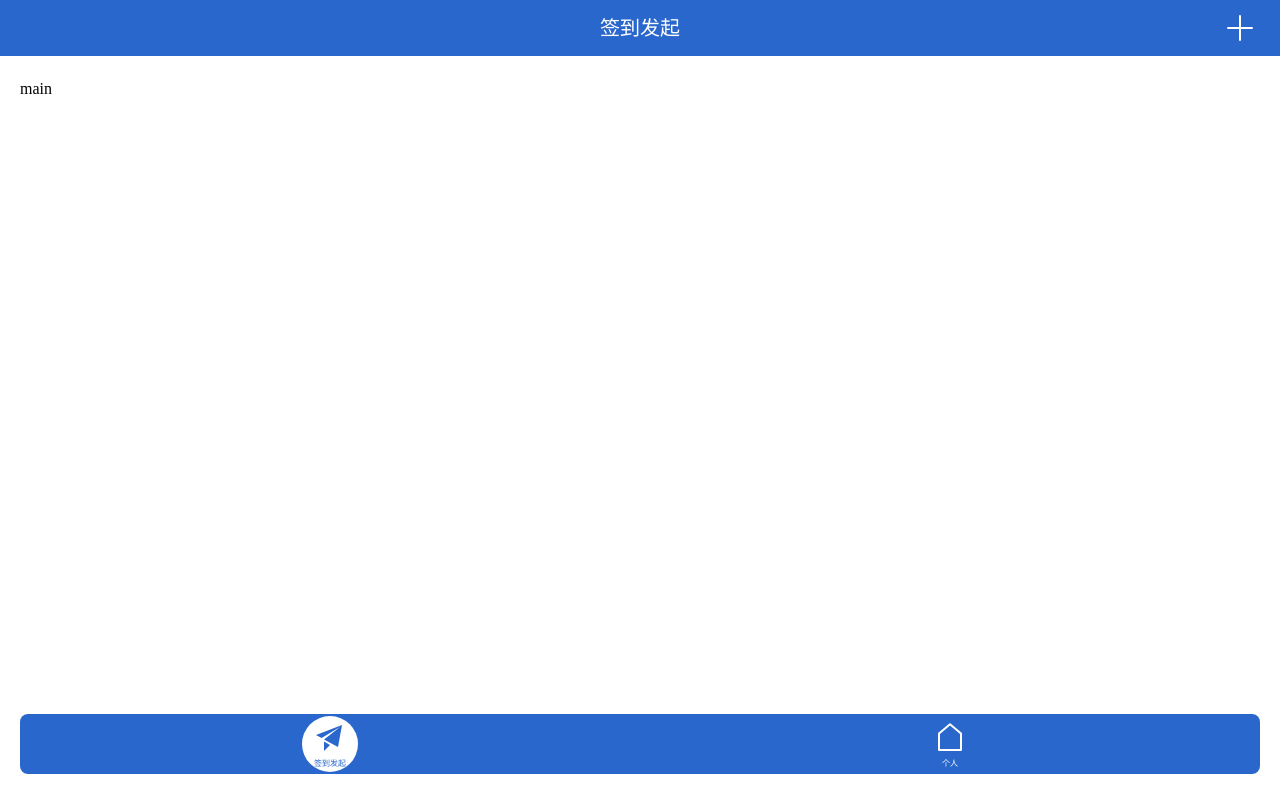
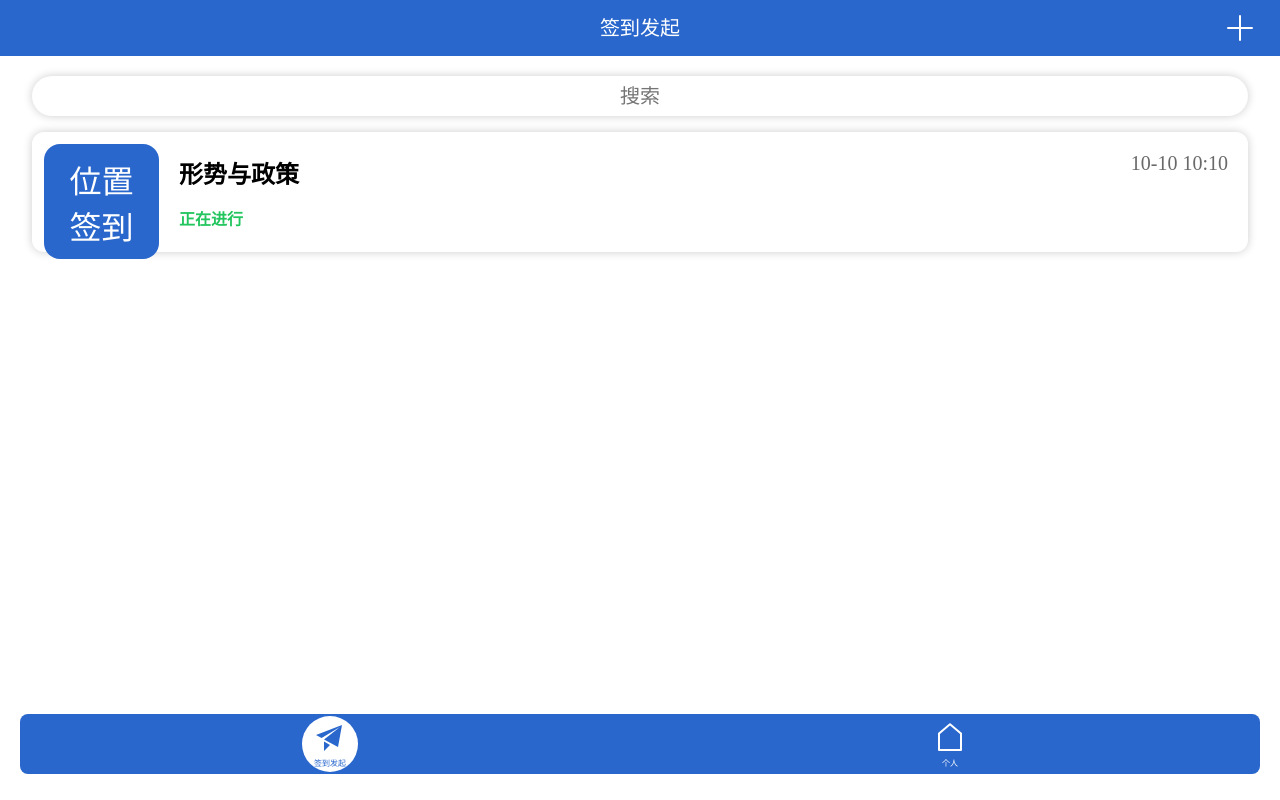
Before and after one commit to gcuteamwork/sign-sys_front, a Vue app in the folder signingSystem/: page /#/adminMain in a window 1280 px wide. Built offline with nearby package versions, Linux system fonts and the light colour scheme.

Commit message:
add seachBar $ signInItems

```diff
--- a/signingSystem/components.d.ts
+++ b/signingSystem/components.d.ts
@@ -9,13 +9,17 @@ declare module 'vue' {
   export interface GlobalComponents {
     AddCard: typeof import('./src/components/AddCard.vue')['default']
     CheckCard: typeof import('./src/components/CheckCard.vue')['default']
+    ElAside: typeof import('element-plus/es')['ElAside']
     ElContainer: typeof import('element-plus/es')['ElContainer']
     ElDialog: typeof import('element-plus/es')['ElDialog']
     ElFooter: typeof import('element-plus/es')['ElFooter']
     ElHeader: typeof import('element-plus/es')['ElHeader']
+    ElInput: typeof import('element-plus/es')['ElInput']
     ElMain: typeof import('element-plus/es')['ElMain']
     QRCode: typeof import('./src/components/QRCode.vue')['default']
     RouterLink: typeof import('vue-router')['RouterLink']
     RouterView: typeof import('vue-router')['RouterView']
+    SeachBar: typeof import('./src/components/SeachBar.vue')['default']
+    SignInItems: typeof import('./src/components/SignInItems.vue')['default']
   }
 }
--- /dev/null
+++ b/signingSystem/src/components/SeachBar.vue
@@ -0,0 +1,28 @@
+<template>
+    <input
+        v-model="input"
+        placeholder="搜索"
+        class="search
+        flex h-5dvh w-95% b-rd-6 m-a m-t-4 b-0
+        text-center font-size-5
+        "
+      />
+</template>
+
+<script lang="ts" setup>
+import { ref } from 'vue'
+const input = ref('')
+</script>
+
+<style>
+.search {
+    box-shadow: 0 0 10px rgba(0, 0, 0, 0.2);
+}
+
+#search {
+    background: url(../img/magnifying-glass.png);
+    background-size: 35px;
+    background-repeat: no-repeat;
+    background-position: 10px;
+}
+</style>
--- /dev/null
+++ b/signingSystem/src/components/SignInItems.vue
@@ -0,0 +1,84 @@
+<script setup lang="ts">
+import { ref } from 'vue';
+//左侧签到类型
+const signInText = ref('');
+const backendResponse = '位置'; //后端返回类型
+
+if (backendResponse === '位置') {
+    signInText.value = '位置';
+} else if (backendResponse === '扫码') {
+    signInText.value = '扫码';
+}
+
+//课程
+const classChoose = ref('');
+const backendResponse2 = '形势与政策'; //后端返回课程
+
+if (backendResponse2 === '形势与政策') {
+    classChoose.value = '形势与政策';
+} else{
+    classChoose.value = backendResponse2;
+}
+
+//状态
+const status = ref('');
+const backendResponse3 = '正在进行'; //后端返回状态
+
+if (backendResponse3 === '正在进行') {
+    status.value = '正在进行';
+} else if (backendResponse3 === '已完成') {
+    status.value = '已完成';
+}
+
+//日期
+const date = ref('');
+const backendResponse4 = '10-10 10:10'; //后端返回日期
+
+if (backendResponse4 === '10-10 10:10') {
+    date.value = '10-10 10:10';
+} else{
+    date.value = backendResponse4;
+}
+</script>
+
+<template>
+        <div class="block
+        flex h-15dvh w-95% b-rd-3 m-a m-t-4
+        bg-white">
+            <div class="ways
+                h-115px w-115px m-3
+                b-rd-4
+                text-center font-size-8 text-white
+                flex flex-justify-center flex-col">{{ signInText }}<br>签到</div>
+                <div class="flex flex-col flex-justify-center">
+                    <div class="class
+                        text-size-6 fw-bold m-2
+                        ">{{ classChoose }}</div>
+                    <div class="status
+                        text-size-4 fw-bold m-2
+                        "
+                        :class="{
+                            'text-green-500': status === '正在进行',
+                            'text-red-500': status === '已完成'
+                        }">{{ status }}</div>
+                </div>
+                <div class="date
+                text-size-5 m-5 m-l-a
+                flex
+                ">
+                    {{date}}
+                </div>
+            </div>
+</template>
+
+<style scoped>
+.block {
+    box-shadow: 0 0 10px rgba(0, 0, 0, 0.2);
+}
+.ways {
+    background-color: #2967cc;
+}
+.date{
+    color: rgb(105, 105, 105);
+}
+</style>
--- a/signingSystem/src/views/AdminMain.vue
+++ b/signingSystem/src/views/AdminMain.vue
@@ -1,12 +1,15 @@
 <script setup lang="ts">
     import DefaultHead from '../layouts/Header.vue'
     import DefaultFoot from '../layouts/Footer.vue'
+import SignInItems from '../components/SignInItems.vue';
+import SeachBar from '../components/SeachBar.vue';
 </script>
 <template>
    <div class="common-layout">
       <el-container class="common-layout">
       <el-header style="padding: 0;"><default-head /></el-header>
-      <el-main>main</el-main>
+      <seach-bar/>
+      <sign-in-items />
       <el-footer style="position: fixed;bottom: 26px;width: 100%;"><default-foot /></el-footer>
     </el-container>
   </div>
```
Also changed, not shown: signingSystem/src/img/magnifying-glass.png (added).
